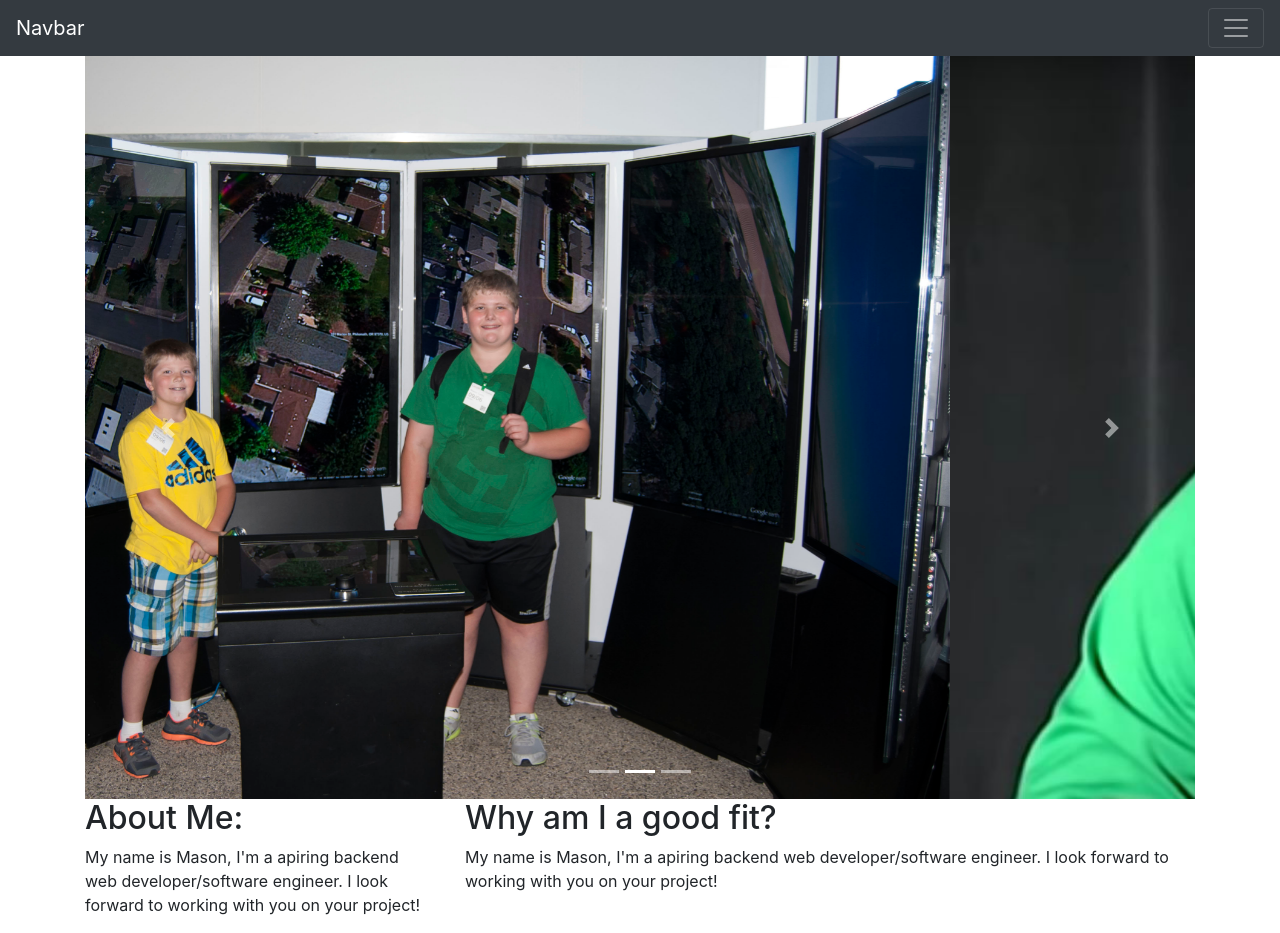
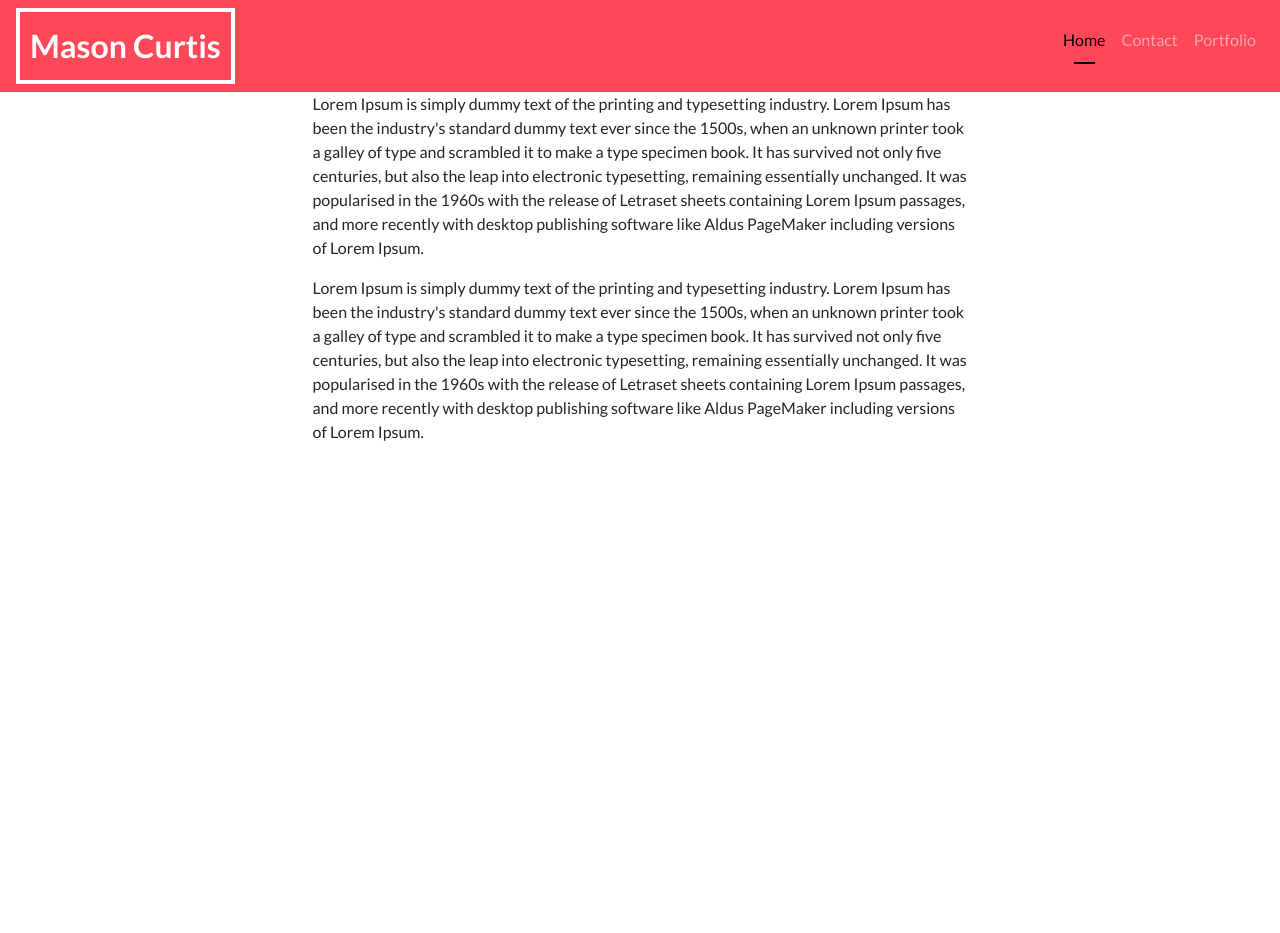
Before and after one commit to nosam1998/ResponsivePortfolio, a plain HTML site: page index.html in a window 1280 px wide. After the commit the page ends 800 px from the top, so only its background shows below. Drawn offline with nearby package versions, Linux system fonts and the light colour scheme.

Commit message:
Added navbar styling and changed navbar hamburger icon breakpoint

```diff
--- a/contact.html
+++ b/contact.html
@@ -10,47 +10,40 @@
     <!-- Import Bootstrap CSS -->
     <link rel="stylesheet" href="https://maxcdn.bootstrapcdn.com/bootstrap/4.0.0/css/bootstrap.min.css"
         integrity="sha384-Gn5384xqQ1aoWXA+058RXPxPg6fy4IWvTNh0E263XmFcJlSAwiGgFAW/dAiS6JXm" crossorigin="anonymous">
+    <link rel="stylesheet" href="style.css">
+
     <script src="https://code.jquery.com/jquery-3.5.0.js"></script>
 </head>
 
 <body>
     <!-- START Nav -->
-    <nav class="navbar navbar-dark bg-dark">
-        <a class="navbar-brand" href="#">Navbar</a>
+    <nav class="navbar navbar-dark navbar-expand-lg navbar-custom-red bg-dark nav-link-styling">
+        <a class="navbar-brand navbar-link-font-size-bigger" href="#" data-toggle="collapse"
+            data-target="#navbarNavAltMarkup">Mason Curtis</a>
         <button class="navbar-toggler" type="button" data-toggle="collapse" data-target="#navbarNavAltMarkup"
             aria-controls="navbarNavAltMarkup" aria-expanded="false" aria-label="Toggle navigation">
             <span class="navbar-toggler-icon"></span>
         </button>
         <div class="collapse navbar-collapse" id="navbarNavAltMarkup">
-            <div class="navbar-nav">
-                <a class="nav-item nav-link" href="#">Home</a>
-                <a class="nav-item nav-link active" href="contact.html">Contact</a>
-                <a class="nav-item nav-link" href="portfolio.html">Portfolio</a>
+            <div class="navbar-nav ml-auto">
+                <a class="nav-item nav-link nav-link-styling" href="index.html">Home</a>
+                <a class="nav-item nav-link active nav-link-styling" style="color: black !important;"
+                    href="#">Contact</a>
+                <a class="nav-item nav-link nav-link-styling" href="portfolio.html">Portfolio</a>
             </div>
         </div>
     </nav>
     <!-- END Nav -->
 
-    <div class="container">
-        <div class="jumbotron">
-            <h1 class="display-4">Hello, world!</h1>
-            <p class="lead">This is a simple hero unit, a simple jumbotron-style component for calling extra attention
-                to
-                featured content or information.</p>
-            <hr class="my-4">
-            <p>It uses utility classes for typography and spacing to space content out within the larger container.</p>
-            <p class="lead">
-                <a class="btn btn-primary btn-lg" href="#" role="button">Learn more</a>
-            </p>
-        </div>
-    </div>
+    <div class="container-md">
 
         <div class="row">
             <div class="col-xs-12 col-sm-8 m-auto">
                 <form>
                     <div class="form-group">
                         <label for="subject">Subject</label>
-                    <input type="text" class="form-control" id="subject" aria-describedby="emailHelp" name="subject">
+                        <input type="text" class="form-control" id="subject" aria-describedby="emailHelp"
+                            name="subject">
                         <small id="emailHelp" class="form-text text-muted">We'll never share your email with anyone
                             else.</small>
                     </div>
@@ -75,6 +68,7 @@
             });
         </script>
 
+    </div>
     <!-- Import required Bootstrap JS -->
     <script src="https://code.jquery.com/jquery-3.2.1.slim.min.js"
         integrity="sha384-KJ3o2DKtIkvYIK3UENzmM7KCkRr/rE9/Qpg6aAZGJwFDMVNA/GpGFF93hXpG5KkN" crossorigin="anonymous">
--- a/index.html
+++ b/index.html
@@ -15,70 +15,52 @@
 
 <body>
     <!-- START Nav -->
-    <nav class="navbar navbar-dark bg-dark">
-        <a class="navbar-brand" href="#">Navbar</a>
+    <nav class="navbar navbar-dark navbar-expand-lg navbar-custom-red bg-dark nav-link-styling">
+        <a class="navbar-brand navbar-link-font-size-bigger text-border" href="#" data-toggle="collapse"
+            data-target="#navbarNavAltMarkup">Mason Curtis</a>
         <button class="navbar-toggler" type="button" data-toggle="collapse" data-target="#navbarNavAltMarkup"
             aria-controls="navbarNavAltMarkup" aria-expanded="false" aria-label="Toggle navigation">
             <span class="navbar-toggler-icon"></span>
         </button>
         <div class="collapse navbar-collapse" id="navbarNavAltMarkup">
-            <div class="navbar-nav">
-                <a class="nav-item nav-link active" href="#">Home</a>
-                <a class="nav-item nav-link" href="contact.html">Contact</a>
-                <a class="nav-item nav-link" href="portfolio.html">Portfolio</a>
+            <div class="navbar-nav ml-auto">
+                <a class="nav-item nav-link active nav-link-styling" style="color: black !important;" href="#">Home</a>
+                <a class="nav-item nav-link nav-link-styling" href="contact.html">Contact</a>
+                <a class="nav-item nav-link nav-link-styling" href="portfolio.html">Portfolio</a>
             </div>
         </div>
     </nav>
     <!-- END Nav -->
 
-    <div class="container">
-
-        <!-- Start Carousel -->
-        <div id="carouselExampleIndicators" class="carousel slide" data-ride="carousel">
-            <ol class="carousel-indicators">
-                <li data-target="#carouselExampleIndicators" data-slide-to="0" class="active"></li>
-                <li data-target="#carouselExampleIndicators" data-slide-to="1"></li>
-                <li data-target="#carouselExampleIndicators" data-slide-to="2"></li>
-            </ol>
-            <div class="carousel-inner">
-                <div class="carousel-item active">
-                    <img class="d-block w-100 image-cover" src="Images/GoogleTripPictureOfMaps.jpg"
-                        alt="Google Maps surround view on TVs">
-                </div>
-                <div class="carousel-item">
-                    <img class="d-block w-100 image-cover" src="Images/RubiksCubeTalentShow.jpg"
-                        alt="Me solving the rubiks cube in 6th grade at my school talent show">
-                </div>
-            </div>
-            <a class="carousel-control-prev" href="#carouselExampleIndicators" role="button" data-slide="prev">
-                <span class="carousel-control-prev-icon" aria-hidden="true"></span>
-                <span class="sr-only">Previous</span>
-            </a>
-            <a class="carousel-control-next" href="#carouselExampleIndicators" role="button" data-slide="next">
-                <span class="carousel-control-next-icon" aria-hidden="true"></span>
-                <span class="sr-only">Next</span>
-            </a>
-        </div>
-        <!-- End Carousel -->
+    <!-- Start of Container -->
+    <div class="container-md">
 
         <div class="row">
-            <div class="col-xs-12 col-sm-4">
-                <h2>About Me:</h2>
-                <p>My name is Mason, I'm a apiring backend web developer/software engineer. I look forward to working
-                    with you on your project!</p>
-            </div>
+            <div class="col-xs-12 col-sm-12 col-md-6 m-auto">
+                <div class="row">
+                    <p>Lorem Ipsum is simply dummy text of the printing and typesetting industry. Lorem Ipsum has been
+                        the industry's standard dummy text ever since the 1500s, when an unknown printer took a galley
+                        of type and scrambled it to make a type specimen book. It has survived not only five centuries,
+                        but also the leap into electronic typesetting, remaining essentially unchanged. It was
+                        popularised in the 1960s with the release of Letraset sheets containing Lorem Ipsum passages,
+                        and more recently with desktop publishing software like Aldus PageMaker including versions of
+                        Lorem Ipsum.</p>
+                </div>
 
-            <div class="col-xs-12 col-sm-8">
-                <h2>Why am I a good fit?</h2>
-                <p>My name is Mason, I'm a apiring backend web developer/software engineer. I look forward to working
-                    with you on your project!</p>
+                <div class="row">
+                    <p>Lorem Ipsum is simply dummy text of the printing and typesetting industry. Lorem Ipsum has been
+                        the industry's standard dummy text ever since the 1500s, when an unknown printer took a galley
+                        of type and scrambled it to make a type specimen book. It has survived not only five centuries,
+                        but also the leap into electronic typesetting, remaining essentially unchanged. It was
+                        popularised in the 1960s with the release of Letraset sheets containing Lorem Ipsum passages,
+                        and more recently with desktop publishing software like Aldus PageMaker including versions of
+                        Lorem Ipsum.</p>
+                </div>
             </div>
         </div>
 
-        <div class="row">
-
-        </div>
     </div>
+    <!-- End of Container -->
 
     <!-- Import required Bootstrap JS -->
     <script src="https://code.jquery.com/jquery-3.2.1.slim.min.js"
--- a/style.css
+++ b/style.css
@@ -1,9 +1,73 @@
-.full-screen-height {
-    max-height: 100vh !important;
+/* Import the font "Lato" from Google Fonts */
+@import url('https://fonts.googleapis.com/css2?family=Lato:wght@400;700&display=swap');
+
+* {
+    font-size: 1rem;
+    font-family: 'Lato', sans-serif;
 }
 
-.image-covers {
-    width: 100%;
-    height: 743px;
-    object-fit: cover;
+/* body {
+    width: 60%;
+    min-height: 100%;
+    background-color: #EBEBEB;
+} */
+
+
+/* Navbar styles start here */
+
+.navbar-custom-red {
+    background-color: #FF475A !important;
 }
+
+.navbar-link-font-size-bigger {
+    font-size: 2rem;
+    font-weight: 700;
+}
+
+.nav-link-styling,
+.nav-link-styling:link,
+.nav-link-styling:visited {
+    padding: .5rem 1rem;
+    color: #f5f5f5;
+}
+
+.nav-link-styling:hover {
+    color: white !important;
+}
+
+.nav-link-styling:hover {
+    color: black !important;
+}
+
+.text-border {
+    padding: 10px;
+    border: white solid 4px;
+}
+
+@media (max-width: 991px) {
+    .active {
+        color: black !important;
+    }
+}
+
+
+@media (min-width: 992px) {
+
+    /* Code from https://www.steckinsights.com/shorten-length-border-bottom-pure-css/ */
+    .active::after {
+        content: "";
+        display: block;
+        margin: 0 auto;
+        width: 50%;
+        padding-top: 10px;
+        border-bottom: 2px solid black;
+    }
+}
+
+/* Navbar styles end here */
+
+/* Container styles start here */
+
+
+
+/* Container styles end here */
```
Also changed, not shown: portfolio.html (+10 -7 lines). Lines whose indentation alone changed are shown as unchanged.
